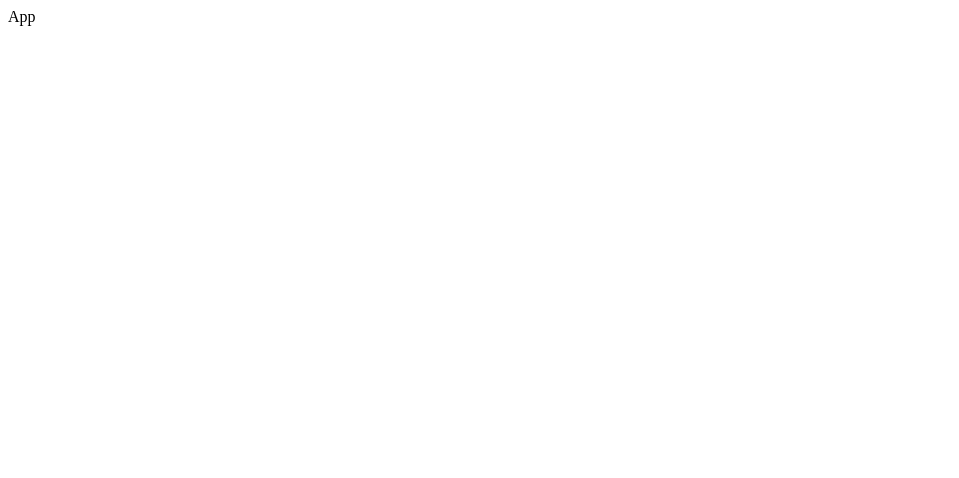
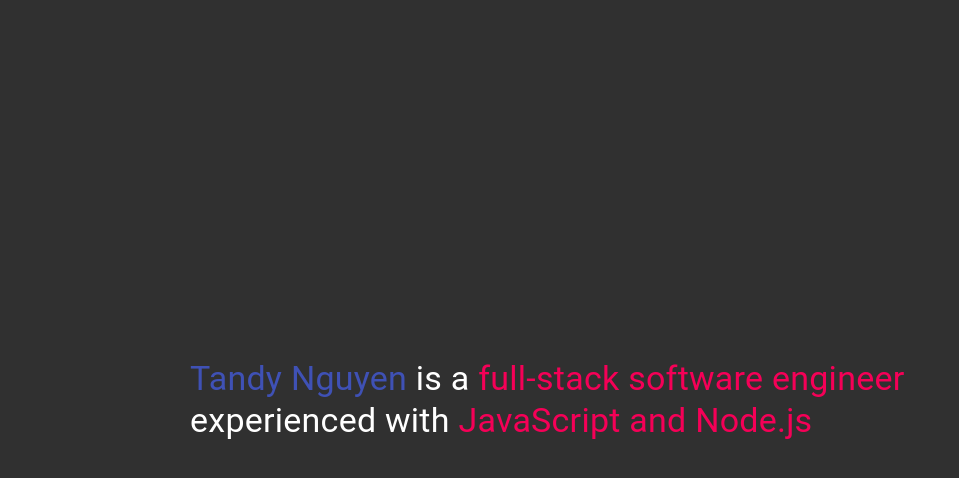
Before and after one commit to TandyN/my-website, a React app: page / in a window 1280 px wide. Shown: the top 478 px of the page, without its empty margins (0-959 px from the left). Built offline with nearby package versions, Linux system fonts and the light colour scheme.

Commit message:
Add main page description

```diff
--- a/src/components/App.jsx
+++ b/src/components/App.jsx
@@ -1,8 +1,29 @@
 import React from 'react';
+import {
+  Grid,
+  makeStyles,
+} from '@material-ui/core';
+
+import MainPage from './MainPage';
+
+const useStyles = makeStyles({
+  app: {
+    margin: 'auto',
+    maxWidth: '900px',
+  },
+});
 
 const App = () => {
+  const classes = useStyles();
+
   return (
-    <div>App</div>
+    <Grid
+      container
+      className={classes.app}
+      direction='column'
+    >
+      <MainPage />
+    </Grid>
   )
 }
 
--- /dev/null
+++ b/src/components/MainPage/MainPageDescription.jsx
@@ -0,0 +1,33 @@
+import React from 'react';
+import {
+  Grid,
+  makeStyles,
+  Typography,
+} from '@material-ui/core';
+
+const useStyles = makeStyles((theme) => ({
+  description: {
+    [theme.breakpoints.down('sm')]: {
+      fontSize: '4vw',
+    },
+  },
+}));
+
+const MainPageDescription = () => {
+  const classes = useStyles();
+
+  return (
+      <Typography
+        className={classes.description}
+        variant="h4"
+      >
+        <Typography className={classes.description} color="primary" component="span" variant="h4">Tandy Nguyen </Typography>
+            is a
+        <Typography className={classes.description} color="secondary" component="span" variant="h4"> full-stack software engineer </Typography>
+            experienced with
+        <Typography className={classes.description} color="secondary" component="span" variant="h4"> JavaScript and Node.js </Typography>
+      </Typography>
+  )
+}
+
+export default MainPageDescription;
--- /dev/null
+++ b/src/components/MainPage/index.jsx
@@ -0,0 +1,30 @@
+import React from 'react';
+import {
+  Grid,
+  makeStyles,
+} from '@material-ui/core';
+
+import MainPageDescription from './MainPageDescription';
+
+const useStyles = makeStyles({
+  mainPage: {
+    height: '100vh',
+  },
+});
+
+const MainPage = () => {
+  const classes = useStyles();
+
+  return (
+      <Grid
+        container
+        className={classes.mainPage}
+        direction='column'
+        justify='center'
+      >
+        <MainPageDescription />
+      </Grid>
+  )
+}
+
+export default MainPage;
--- a/src/index.jsx
+++ b/src/index.jsx
@@ -1,5 +1,22 @@
 import ReactDOM from 'react-dom';
 import React from 'react';
 import App from './components/App.jsx';
+import { createMuiTheme } from '@material-ui/core/styles';
+import {
+  ThemeProvider,
+  CssBaseline
+} from '@material-ui/core';
 
-ReactDOM.render(<App />, document.getElementById('app'));
+const theme = createMuiTheme({
+  palette: {
+    type: 'dark',
+  },
+});
+
+ReactDOM.render(
+  <ThemeProvider theme={theme}>
+    <CssBaseline />
+    <App />
+  </ThemeProvider>,
+  document.getElementById('app')
+);
```
Also changed, not shown: package.json (+8 -3 lines), 1 other file (tests, documents, lock files or other folders).
